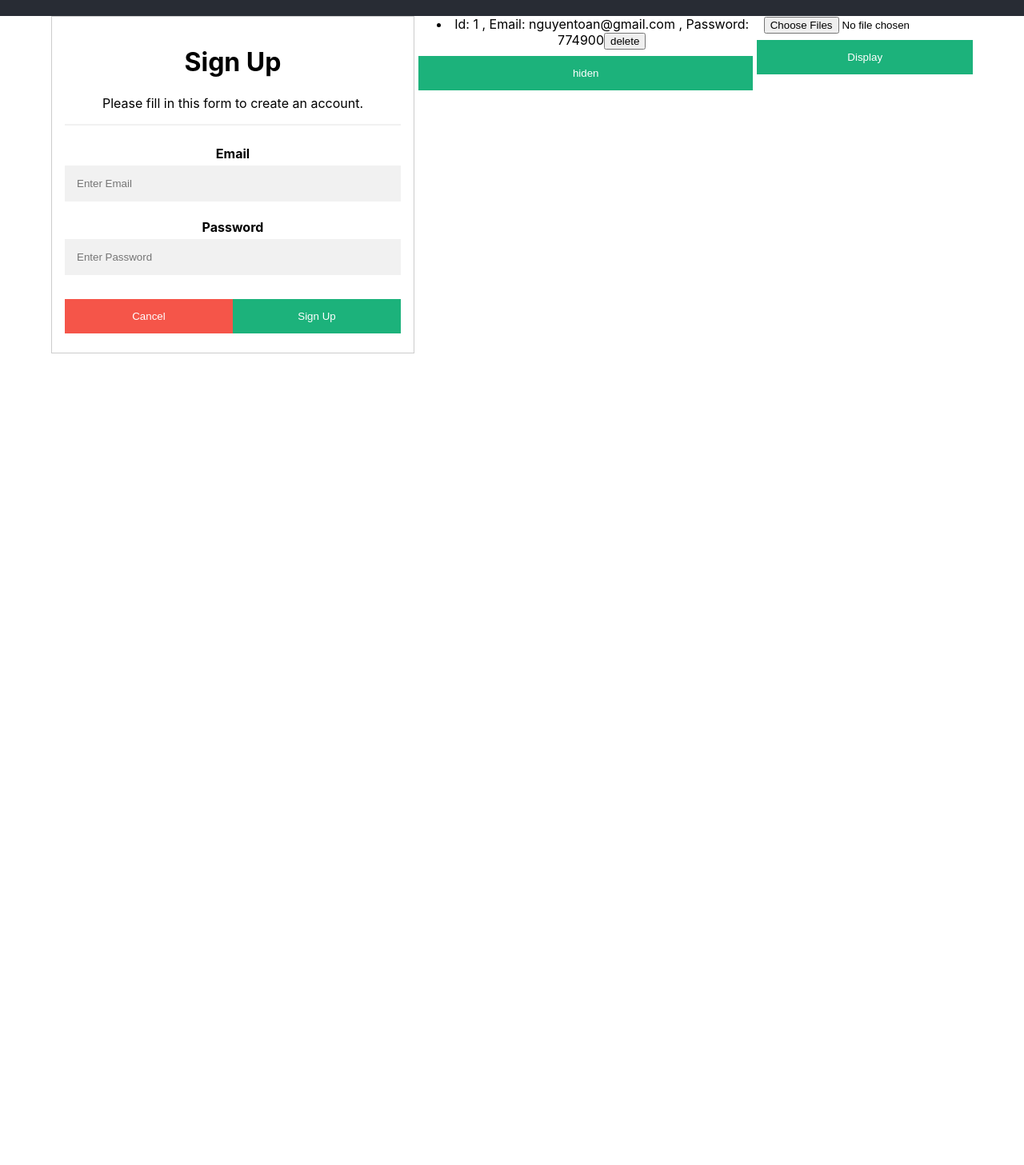
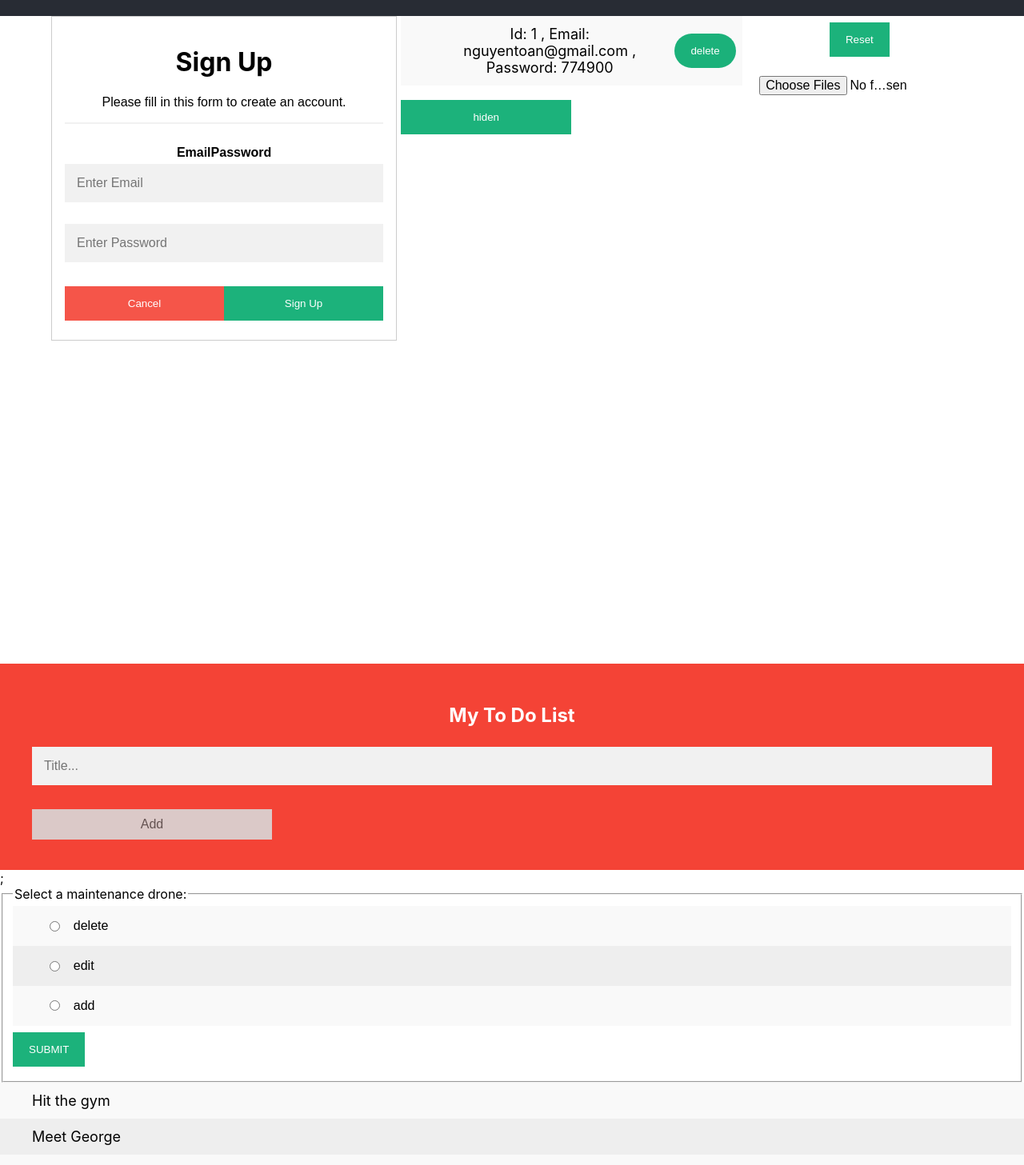
Before and after one commit to NguyenMinhToan003/React_JS, a React (Create React App) app: page / in a window 1280 px wide. Shown: the part 780-2237 px from the top of the page at 80% size. Before the commit the page ends 1232 px from the top, so only its background shows below. Built offline with nearby package versions, Linux system fonts and the light colour scheme; the HTML template or start-up script is replaced by a standard one.

Commit message:
todoApp: create-build-option: delete

```diff
--- a/src/index.js
+++ b/src/index.js
@@ -2,12 +2,14 @@ import React from "react";
 import ReactDOM from "react-dom/client";
 import "./styles/global.scss";
 import App from "./views/App";
+import TodoApp from "./views/TodoApp";
 import reportWebVitals from "./reportWebVitals";
 
 const root = ReactDOM.createRoot(document.getElementById("root"));
 root.render(
   <React.StrictMode>
     <App />
+    <TodoApp />
   </React.StrictMode>
 );
 
--- a/src/styles/App.scss
+++ b/src/styles/App.scss
@@ -9,7 +9,8 @@
   pointer-events: none;
 }
 
-.App-header {
+.App-header,
+.main {
   background-color: #282c34;
   min-height: 100vh;
   display: flex;
@@ -36,16 +37,28 @@
   box-sizing: border-box;
 }
 .main {
+  background-color: white;
+  color: black;
+
+  font-size: 16px;
   max-width: 90%;
   margin: 0 auto;
   display: flex;
   align-items: flex-start;
+  flex-direction: row;
   gap: 5px;
 }
 .form {
   max-width: 80%;
   display: flex;
   align-items: center;
+}
+.formChoose {
+  max-width: 50%;
+}
+#blah {
+  max-width: 540px;
+  max-height: 360px;
 }
 .list {
   display: flex;
@@ -54,6 +67,12 @@
   flex-direction: column;
   margin: 0 auto;
 }
+.btn-edit {
+  border-radius: 100rem;
+  box-shadow: 0 10px 0 0 0 #282c34;
+  transition: all 0.25s ease;
+}
+
 /* Full-width input fields */
 input[type="text"],
 input[type="password"] {
@@ -84,7 +103,7 @@ button {
   margin: 8px 0;
   border: none;
   cursor: pointer;
-  width: 100%;
+
   opacity: 0.9;
 }
 
--- /dev/null
+++ b/src/styles/todoApp.scss
@@ -0,0 +1,138 @@
+/* Include the padding and border in an element's total width and height */
+* {
+  box-sizing: border-box;
+}
+
+/* Remove margins and padding from the list */
+ul {
+  margin: 0;
+  padding: 0;
+}
+
+/* Style the list items */
+ul li {
+  cursor: pointer;
+  position: relative;
+  padding: 12px 8px 12px 40px;
+  background: #eee;
+  font-size: 18px;
+  transition: 0.2s;
+
+  /* make the list items unselectable */
+  -webkit-user-select: none;
+  -moz-user-select: none;
+  -ms-user-select: none;
+  user-select: none;
+}
+
+/* Set all odd list items to a different color (zebra-stripes) */
+ul li:nth-child(odd) {
+  background: #f9f9f9;
+}
+
+/* Darker background-color on hover */
+ul li:hover {
+  background: #ddd;
+}
+
+/* When clicked on, add a background color and strike out text */
+ul li.checked {
+  background: #888;
+  color: #fff;
+  text-decoration: line-through;
+}
+
+/* Add a "checked" mark when clicked on */
+ul li.checked::before {
+  content: "";
+  position: absolute;
+  border-color: #fff;
+  border-style: solid;
+  border-width: 0 2px 2px 0;
+  top: 10px;
+  left: 16px;
+  transform: rotate(45deg);
+  height: 15px;
+  width: 7px;
+}
+
+/* Style the close button */
+li {
+  display: flex;
+  align-items: center;
+  gap: 10px;
+}
+.list {
+  display: flex;
+  flex-direction: column;
+  margin-bottom: 10px;
+}
+.todoApp {
+  min-height: 100vh;
+}
+.choose {
+  width: auto;
+}
+.close {
+  position: absolute;
+  right: 0;
+  top: 0;
+  padding: 12px 16px 12px 16px;
+}
+
+.close:hover {
+  background-color: #f44336;
+  color: white;
+}
+
+/* Style the header */
+.header {
+  background-color: #f44336;
+  padding: 30px 40px;
+  color: white;
+  text-align: center;
+}
+
+/* Clear floats after the header */
+.header:after {
+  content: "";
+  display: table;
+  clear: both;
+}
+
+/* Style the input */
+input {
+  margin: 0;
+  border: none;
+  border-radius: 0;
+  width: 75%;
+  padding: 10px;
+  float: left;
+  font-size: 16px;
+}
+
+/* Style the "Add" button */
+.addBtn {
+  padding: 10px;
+  width: 25%;
+  background: #d9d9d9;
+  color: #555;
+  float: left;
+  text-align: center;
+  font-size: 16px;
+  cursor: pointer;
+  transition: 0.3s;
+  border-radius: 0;
+}
+
+.addBtn:hover {
+  background-color: #bbb;
+}
+p,
+label {
+  font: 1rem "Fira Sans", sans-serif;
+}
+
+input {
+  margin: 0.4rem;
+}
--- /dev/null
+++ b/src/views/TodoApp.js
@@ -0,0 +1,42 @@
+import React from "react";
+import "../styles/todoApp.scss";
+import InputTodo from "./examples/InputTodo";
+import ViewTodo from "./examples/ViewTodo";
+
+class TodoApp extends React.Component {
+  state = {
+    todoList: [
+      { id: 1, content: "Hit the gym" },
+      { id: 2, content: "Meet George" },
+      { id: 3, content: "Buy eggs" },
+      { id: 4, content: "Organize office" },
+    ],
+  };
+  addContent = (item) => {
+    this.setState({
+      todoList: [...this.state.todoList, item],
+    });
+  };
+  editContent = (el) => {};
+  deleteContent = (el) => {
+    this.setState({
+      todoList: [...this.state.todoList].filter(
+        (item) => !el.includes(item.id)
+      ),
+    });
+    console.log(this.state.todoList);
+  };
+  render() {
+    return (
+      <div className="todoApp">
+        <InputTodo addContent={this.addContent} />;
+        <ViewTodo
+          todoList={this.state.todoList}
+          editContent={this.editContent}
+          deleteContent={this.deleteContent}
+        />
+      </div>
+    );
+  }
+}
+export default TodoApp;
--- a/src/views/examples/ChildComponent.js
+++ b/src/views/examples/ChildComponent.js
@@ -29,17 +29,19 @@ class ChildComponent extends Component {
                     <li key={item.id}>
                       Id: {item.id} , Email: {item.email} , Password:{" "}
                       {item.password}
-                      <input
-                        type="button"
-                        value="delete"
-                        onClick={() => this.handerDeleteUser(item)}
-                      />
+                      <button
+                        className="btn-edit"
+                        onClick={() => this.handerDeleteUser(item)}>
+                        delete
+                      </button>
                     </li>
                   </>
                 );
               })}
             </ul>
-            <button onClick={() => this.handerShow()}>hiden</button>
+            <button className="signupbtn" onClick={() => this.handerShow()}>
+              hiden
+            </button>
           </>
         )}
       </div>
--- a/src/views/examples/ChooseFile.js
+++ b/src/views/examples/ChooseFile.js
@@ -1,27 +1,42 @@
 import React from "react";
 
 class ChooseFile extends React.Component {
-  myFunction() {
-    var file = document.getElementById("file").files[0];
-    var reader = new FileReader();
-    // it's onload event and you forgot (parameters)
-    reader.onload = function (e) {
-      var image = document.createElement("img");
-      // the result image data
-      image.src = e.target.result;
-      document.body.appendChild(image);
+  myFunction = () => {
+    const imgInp = document.querySelector("#imgInp");
+    const formChoose = document.querySelector(".formChoose");
+
+    // const blah = document.getElementById("blah");
+    imgInp.onchange = () => {
+      let [...file] = imgInp.files;
+      file.forEach((el) => {
+        if (el) {
+          let img = document.createElement("img");
+          img.setAttribute("id", "blah");
+          img.src = URL.createObjectURL(el);
+          formChoose.appendChild(img);
+        }
+      });
     };
-    // you have to declare the file loading
-    reader.readAsDataURL(file);
-  }
+  };
+  handerSubmit = () => {};
   render() {
     return (
-      <div>
-        <input type="file" name="filename" id="file" multiple />
-        <button type="button" onclick={() => this.myFunction}>
-          Display
+      <form runat="server" className="formChoose">
+        <button
+          clastName="resetFile"
+          type="submit"
+          onClick={() => this.handerSubmit()}>
+          Reset
         </button>
-      </div>
+        <input
+          accept="image/*"
+          type="file"
+          id="imgInp"
+          multiple
+          onClick={() => this.myFunction()}
+        />
+        {/* <img id="blah" alt="img" /> */}
+      </form>
     );
   }
 }
--- /dev/null
+++ b/src/views/examples/InputTodo.js
@@ -0,0 +1,47 @@
+import React from "react";
+
+class InputTodo extends React.Component {
+  state = {
+    content: "",
+  };
+  handerContent = (event) => {
+    this.setState({
+      content: event.target.value,
+    });
+  };
+  handerSubmit = (event) => {
+    if (this.state.content === "") return alert("Missing commit");
+    event.preventDefault();
+    this.props.addContent({
+      id: Math.floor(Math.random() * 10000),
+      content: this.state.content,
+    });
+    this.setState({
+      content: "",
+    });
+  };
+  render() {
+    return (
+      <>
+        <form id="myDIV" className="header">
+          <h2>My To Do List</h2>
+          <input
+            type="text"
+            id="myInput"
+            placeholder="Title..."
+            value={this.state.content}
+            onChange={(event) => this.handerContent(event)}
+          />
+          <button
+            type="submit"
+            className="addBtn"
+            onClick={(event) => this.handerSubmit(event)}>
+            Add
+          </button>
+        </form>
+      </>
+    );
+  }
+}
+
+export default InputTodo;
--- /dev/null
+++ b/src/views/examples/ViewTodo.js
@@ -0,0 +1,127 @@
+import React from "react";
+
+class ViewTodo extends React.Component {
+  state = {
+    delete: false,
+    edit: false,
+    add: false,
+    dataDelete: [],
+  };
+  handerDelete = (el) => {
+    if (this.state.delete) {
+      let tag = document.getElementById(el);
+      tag.classList.toggle("checked");
+      if (this.state.dataDelete.includes(el)) {
+        this.setState({
+          dataDelete: this.state.dataDelete.filter((item) => item !== el),
+        });
+      } else
+        this.setState({
+          dataDelete: [...this.state.dataDelete, el],
+        });
+    }
+  };
+  handerEdit = (el) => {
+    this.props.editContent(el);
+  };
+  handerCheckBox = (index) => {
+    // 1: delete , 2: edit
+
+    // hander
+    if (index === 1) {
+      if (this.state.delete) return;
+      if (this.state.edit || this.state.add)
+        this.setState({
+          edit: false,
+          add: false,
+        });
+      this.setState({
+        delete: !this.state.delete,
+      });
+    } else if (index === 2) {
+      if (this.state.edit) return;
+      if (this.state.delete || this.state.add)
+        this.setState({
+          delete: false,
+          add: false,
+        });
+      this.setState({
+        edit: !this.state.edit,
+      });
+    } else if (index === 3) {
+      if (this.state.add) return;
+      if (this.state.delete || this.state.edit)
+        this.setState({
+          delete: false,
+          edit: false,
+        });
+      this.setState({
+        add: !this.state.edit,
+      });
+    }
+  };
+  handerChange = (el) => {
+    this.handerDelete(el);
+    this.handerEdit(el);
+  };
+  handerSubmit = () => {
+    this.props.deleteContent([...this.state.dataDelete]);
+  };
+  render() {
+    let todoList = this.props.todoList;
+    return (
+      <>
+        <fieldset>
+          <legend>Select a maintenance drone:</legend>
+          <ul>
+            <li className="choose">
+              <input
+                type="radio"
+                name="drone"
+                id="delete"
+                className="choose"
+                onClick={() => this.handerCheckBox(1)}
+              />
+              <label htmlFor="delete">delete</label>
+            </li>
+            <li>
+              <input
+                type="radio"
+                name="drone"
+                id="edit"
+                className="choose"
+                onClick={() => this.handerCheckBox(2)}
+              />
+              <label htmlFor="edit">edit</label>
+            </li>
+            <li>
+              <input
+                type="radio"
+                name="drone"
+                id="add"
+                className="choose"
+                onClick={() => this.handerCheckBox(3)}
+              />
+              <label htmlFor="add">add</label>
+            </li>
+            <button onClick={() => this.handerSubmit()}>SUBMIT</button>
+          </ul>
+        </fieldset>
+
+        <ul id="myUL">
+          {todoList.map((item) => {
+            return (
+              <li
+                key={item.id}
+                id={item.id}
+                onClick={() => this.handerChange(item.id)}>
+                {item.content}
+              </li>
+            );
+          })}
+        </ul>
+      </>
+    );
+  }
+}
+export default ViewTodo;
```
